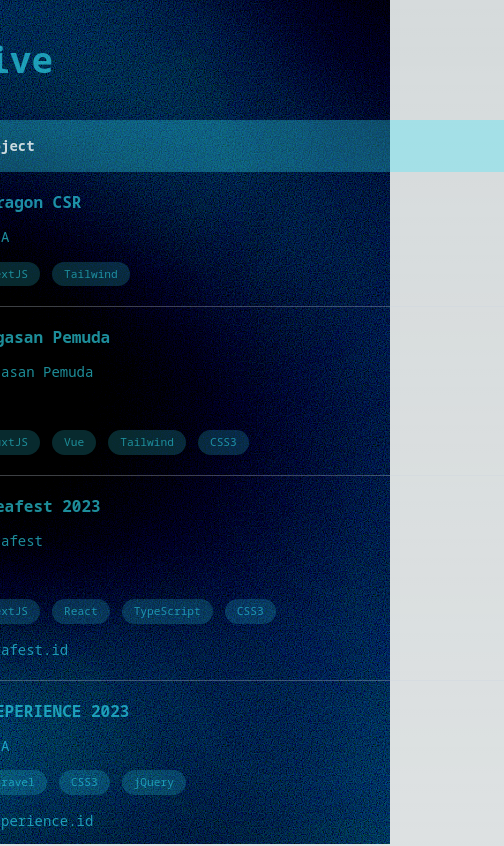
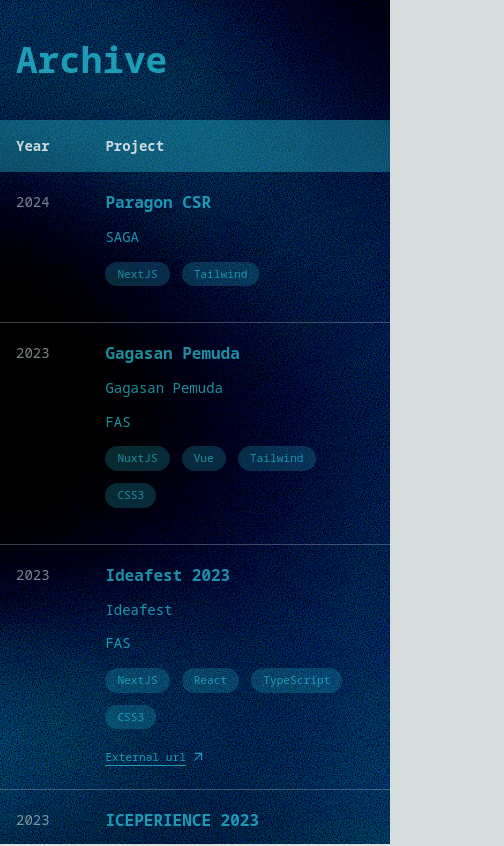
Before and after one commit to shandya/portfolio, a Next.js app: page /archive in a window 390 px wide. Shown: the top 846 px of the page, 504 px wide, since content can reach past the window. Built offline with nearby package versions, Linux system fonts and the light colour scheme.

Commit message:
fix: responsive mobile

```diff
--- a/src/app/archive/page.js
+++ b/src/app/archive/page.js
@@ -4,6 +4,10 @@
 
 export default function Archive() {
   const portfolioData = PortfolioInfo.Portfolio
+
+  const Arrow = () => (
+    <svg xmlns="http://www.w3.org/2000/svg" width="24" height="24"><path d="M7 7h8.586L5.293 17.293l1.414 1.414L17 8.414V17h2V5H7v2z" fill='#31ecff'/></svg>
+  )
 
   return (
     <main className="flex min-h-screen flex-col items-center justify-between py-10 md:py-16 lg:py-24">
@@ -48,9 +52,9 @@
           </table>
 
           <div className="-mx-4">
-            <table className="lg:hidden max-w-full">
+            <table className="lg:hidden w-full">
               <thead className="mb-10 sticky bg-[#31ecff] top-0 z-10 bg-opacity-30 text-[#ccdbe0]">
-                <tr className="text-left text-sm font-semibold">
+                <tr className="text-left text-sm font-semibold w-30">
                   <th className="p-4">Year</th>
                   <th className="p-4">Project</th>
                 </tr>
@@ -70,7 +74,16 @@
                           </span>
                         ))}
                       </div>
-                      {item.external_url && <a className="text-sm line-clamp-1" href={item.external_url} target="_blank">{item.external_url.replace('https://', '')}</a>}
+                      <div className="">
+                        {item.external_url &&
+                          <a className="text-[0.7em] flex gap-2 items-center underline underline-offset-4" href={item.external_url} target="_blank">
+                            <span>External url</span>
+                            <div className="scale-[0.6] -ml-2">
+                              <Arrow />
+                            </div>
+                          </a>
+                        }
+                      </div>
                     </td>
                   </tr>
                 ))}
--- a/src/app/page.js
+++ b/src/app/page.js
@@ -12,6 +12,10 @@
 export default function Home() {
   const workData = WorkInfo.Work
   const portfolioData = PortfolioInfo.Portfolio
+
+  const Arrow = () => (
+    <svg xmlns="http://www.w3.org/2000/svg" width="24" height="24"><path d="M7 7h8.586L5.293 17.293l1.414 1.414L17 8.414V17h2V5H7v2z" fill='#31ecff'/></svg>
+  )
 
   return (
     <main className="flex min-h-screen flex-col items-center justify-between lg:py-12">
@@ -117,7 +121,16 @@
                             </span>
                           ))}
                         </div>
-                        {item.external_url && <a className="text-sm line-clamp-1" href={item.external_url} target="_blank">{item.external_url.replace('https://', '')}</a>}
+                        <div className="">
+                          {item.external_url &&
+                            <a className="text-[0.7em] flex gap-2 items-center underline underline-offset-4" href={item.external_url} target="_blank">
+                              <span>External url</span>
+                              <div className="scale-[0.6] -ml-2">
+                                <Arrow />
+                              </div>
+                            </a>
+                          }
+                        </div>
                       </td>
                     </tr>
                   ))}
```
